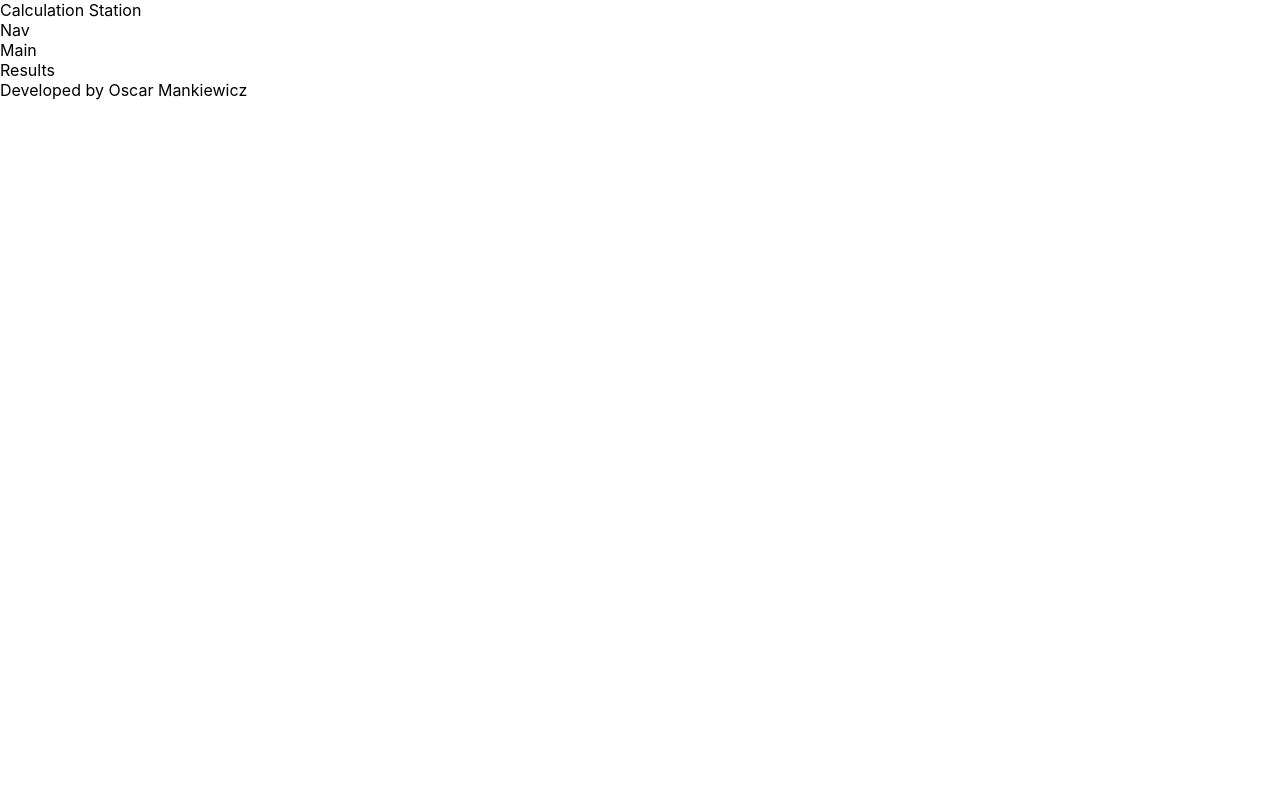
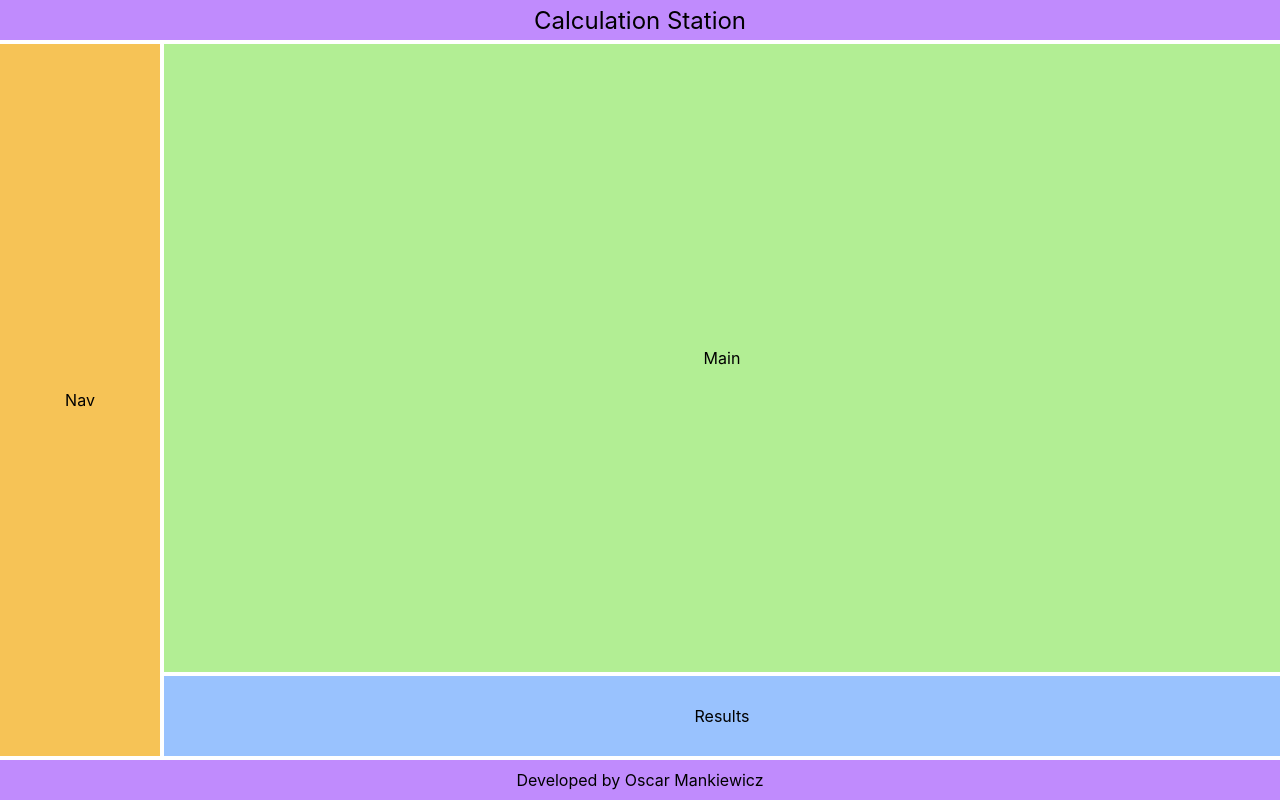
Before and after one commit to OscarMankiewicz/calculation_station, a React (Create React App) app: page / in a window 1280 px wide. Built offline with nearby package versions, Linux system fonts and the light colour scheme.

Commit message:
used grid to make layout for website

```diff
--- a/src/App.css
+++ b/src/App.css
@@ -1,3 +1,60 @@
 .App {
   text-align: center;
 }
+
+.layout {
+  display: grid;
+  gap: 4px;
+  grid-template-rows: 40px 40px auto 60px 60px 40px;
+  grid-template-columns: 1fr;
+  grid-template-areas: 'header' 'nav' 'main' 'results' 'footer';
+  height: 100vh;
+  text-align: center;
+}
+
+@media (min-width: 480px) {
+  .layout {
+    display: grid;
+    grid-template-rows: 40px auto 80px 40px;
+    grid-template-columns: 160px auto auto;
+    grid-template-areas:
+      'header header header'
+      'nav main main'
+      'nav results results'
+      'footer footer footer';
+  }
+}
+
+header, footer, nav, main, .results {
+  display: flex;
+  align-items: center;
+  justify-content: center;
+}
+
+header {
+  grid-area: header;
+  background-color: #c08bfd;
+  font-size: 1.5rem;
+}
+
+footer {
+  grid-area: footer;
+  background-color: #c08bfd;
+}
+
+nav {
+  grid-area: nav;
+  background-color: #f6c356;
+}
+
+main {
+  grid-area: main;
+  background-color: #b2ee94;
+}
+
+
+.results {
+  grid-area: results;
+  background-color: #99c2fe;
+  width: 100%;
+}
```
